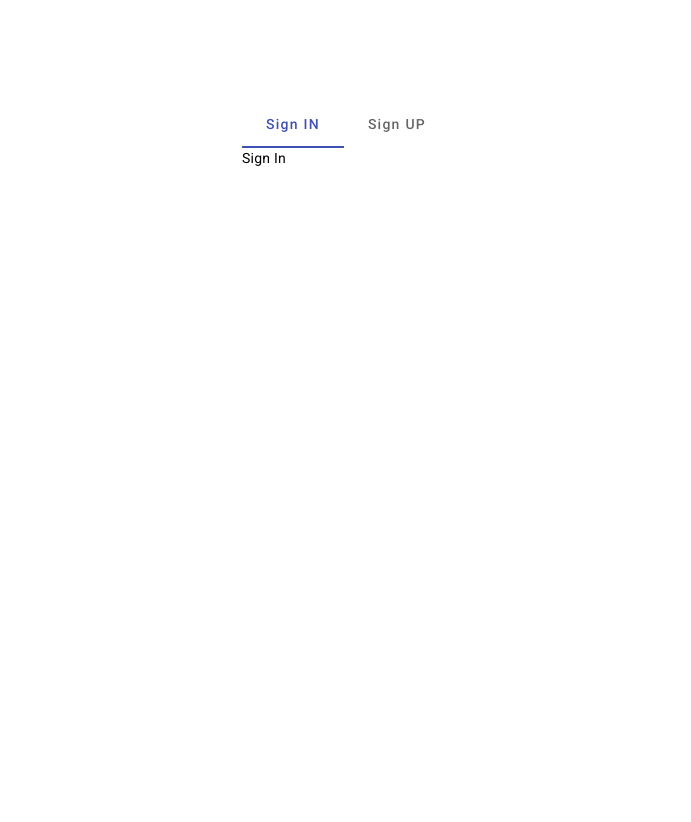
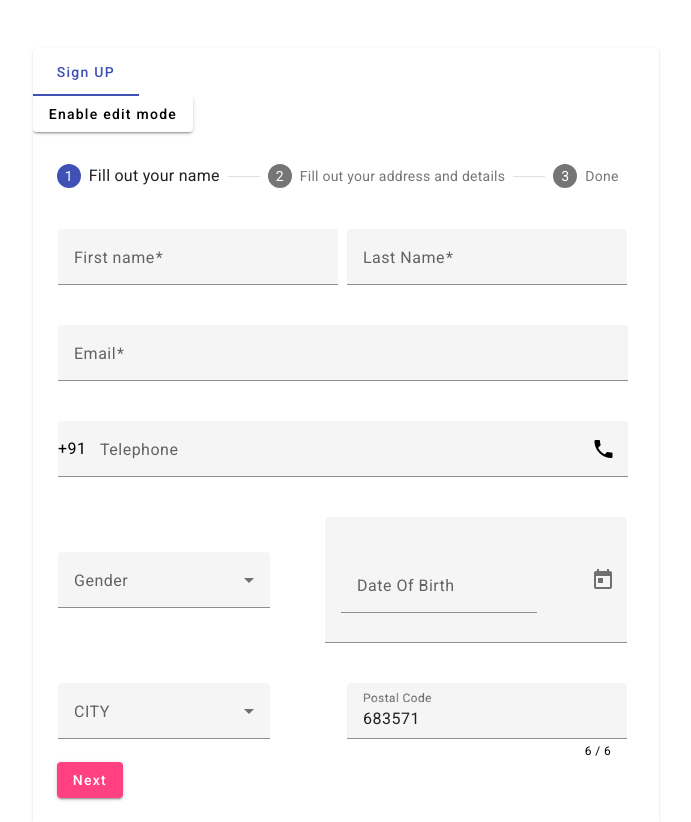
Before and after one commit to ajilvarghese/Insurance-website, an Angular app in the folder Insurance_claim_team-2/insurance_web/: page /signup in a window 1280 px wide. Shown: the whole page, without its empty margins (294-985 px from the left). Before the commit the page ends 800 px from the top, so only its background shows below. Built offline with nearby package versions, Linux system fonts and the light colour scheme.

Commit message:
new form

```diff
--- a/Insurance_claim_team-2/insurance_web/src/app/sign-up/sign-up.component.css
+++ b/Insurance_claim_team-2/insurance_web/src/app/sign-up/sign-up.component.css
@@ -4,7 +4,7 @@
     flex-direction: column;
     justify-content: center;
     align-items: center;
-    top: 5rem;
+    top: 3rem;
 }
 .divcard{
    border: 1px solid silver;
@@ -20,6 +20,14 @@
   .example-full-width {
     width: 100%;
   }
+  .mat-stepper-horizontal {
+    margin-top: 8px;
+  }
+
+  .mat-mdc-form-field {
+    margin-top: 16px;
+  }
+
 
 
 
--- a/Insurance_claim_team-2/insurance_web/src/app/sign-up/sign-up.component.html
+++ b/Insurance_claim_team-2/insurance_web/src/app/sign-up/sign-up.component.html
@@ -1,25 +1,25 @@
-
-<br>
-<div class="tabclass">
-    <mat-tab-group mat-stretch-tabs="false" mat-align-tabs="start">
-        <mat-tab label="Sign IN">Sign In</mat-tab>
-
-        <mat-tab label="Sign UP">
-            <div class="divcard">
-            <mat-card>
-                <mat-card-header>
-
-                    <form class="example-form">
 
 
+<div class="tabclass">
+  <mat-card>
+  <mat-tab-group mat-stretch-tabs="false" mat-align-tabs="start">
+      <mat-tab label="Sign UP">
+<button mat-raised-button (click)="isEditable = !isEditable">
+  {{!isEditable ? 'Enable edit mode' : 'Disable edit mode'}}
+</button>
+
+<mat-stepper linear #stepper>
+  <mat-step [stepControl]="firstFormGroup" [editable]="isEditable">
+    <form [formGroup]="firstFormGroup">
+      <ng-template matStepLabel>Fill out your name</ng-template>
       <table class="example-full-width" cellspacing="0"><tr>
         <td><mat-form-field class="example-full-width">
           <mat-label>First name</mat-label>
-                            <input matInput>
+          <input matInput formControlName="firstCtrl" placeholder="First name" required>
         </mat-form-field></td>
         <td><mat-form-field class="example-full-width">
           <mat-label>Last Name</mat-label>
-                            <input matInput>
+          <input matInput formControlName="firstCtrl" placeholder="Last name" required>
         </mat-form-field></td>
       </tr></table>
       <table class="example-full-width" cellspacing="0"><tr>
@@ -49,7 +49,7 @@
     </tr></table>
     <table class="example-full-width" cellspacing="0"><tr>
       <td>
-                          <!-- <h3>I identified as</h3> -->
+
         <mat-form-field appearance="fill">
         <mat-label>Gender</mat-label>
         <mat-select>
@@ -65,7 +65,7 @@
         <mat-form-field appearance="fill">
           <mat-label>Date Of Birth</mat-label>
           <input matInput [matDatepicker]="picker"></mat-form-field>
-                            <!-- <mat-hint>MM/DD/YYYY</mat-hint> -->
+
           <mat-datepicker-toggle matIconSuffix [for]="picker"></mat-datepicker-toggle>
           <mat-datepicker #picker></mat-datepicker>
         </mat-form-field>
@@ -96,22 +96,61 @@
     </tr></table>
 
 
+
+      <div>
+        <button mat-button matStepperNext mat-raised-button color="accent">Next</button>
+      </div>
     </form>
+  </mat-step>
 
-                </mat-card-header>
-                <mat-card-actions align="end">
-                    <!-- <button mat-raised-button color="primary">Back <--</button>&nbsp; -->
-                    <button mat-raised-button color="accent">Next --></button>
-                </mat-card-actions>
-              </mat-card>
-            </div>
+  <mat-step [stepControl]="secondFormGroup" [editable]="isEditable">
+    <form [formGroup]="secondFormGroup">
+      <ng-template matStepLabel>Fill out your address and details</ng-template>
+      <table class="example-full-width" cellspacing="0"><tr>
+        <td><mat-form-field>
+          <textarea matInput formControlName="secondCtrl" placeholder="Address" required></textarea>
+        </mat-form-field></td>
+      </tr></table>
+      <table class="example-full-width" cellspacing="0"><tr>
+        <td><mat-form-field class="example-full-width">
+          <mat-label>GOVT ID</mat-label>
+          <input matInput>
+        </mat-form-field></td>
+      </tr></table>
+      <table class="example-full-width" cellspacing="0"><tr>
+        <td>
+          <h3>Do you have any existing illness or medical record ?</h3>
+      <mat-selection-list #shoes>
+        <mat-list-option *ngFor="let illness of cause">
+          {{illness}}
+        </mat-list-option>
+      </mat-selection-list></td>
+    </tr></table>
+
+      <p>
+        Options selected: {{shoes.selectedOptions.selected.length}}
+      </p>
 
 
-        </mat-tab>
-
-    </mat-tab-group>
-
-
-
+      <!-- <mat-form-field appearance="fill">
+        <mat-label>Address</mat-label>
+        <input matInput formControlName="secondCtrl" placeholder="Ex. 1 Main St, New York, NY"
+               required>
+      </mat-form-field> -->
+      <div>
+        <button mat-button matStepperPrevious>Back</button>
+        <button mat-button matStepperNext>Next</button>
+      </div>
+    </form>
+  </mat-step>
+  <mat-step>
+    <ng-template matStepLabel>Done</ng-template>
+    <p>You are now done.</p>
+    <div>
+      <button mat-button matStepperPrevious>Back</button>
+      <button mat-button (click)="stepper.reset()">Reset</button>
+      <button type="submit" mat-raised-button color="accent">submit</button>
 
     </div>
+  </mat-step>
+</mat-stepper>
--- a/Insurance_claim_team-2/insurance_web/src/app/sign-up/sign-up.component.ts
+++ b/Insurance_claim_team-2/insurance_web/src/app/sign-up/sign-up.component.ts
@@ -1,5 +1,5 @@
 import { Component } from '@angular/core';
-import {FormControl, FormGroupDirective, NgForm, Validators} from '@angular/forms';
+import {FormBuilder, FormControl, FormGroupDirective, NgForm, Validators} from '@angular/forms';
 import {ErrorStateMatcher} from '@angular/material/core';
 
 /** Error when invalid control is dirty, touched, or submitted. */
@@ -46,4 +46,15 @@ export class SignUpComponent {
   matcher = new MyErrorStateMatcher();
   hide = true;
 
+  firstFormGroup = this.formbulder.group({
+    firstCtrl: ['', Validators.required],
+  });
+  secondFormGroup = this.formbulder.group({
+    secondCtrl: ['', Validators.required],
+  });
+  isEditable = false;
+  cause: string[] = ['Diabetes', 'Diabetic', 'Hypertensive', 'hypertension', 'High Blood Pressure'];
+
+  constructor(private formbulder:FormBuilder) {}
+
 }
--- a/Insurance_claim_team-2/insurance_web/src/app/signup1/signup1.component.css
+++ b/Insurance_claim_team-2/insurance_web/src/app/signup1/signup1.component.css
@@ -0,0 +1,32 @@
+.tabclass{
+    position: relative;
+    display: flex;
+    flex-direction: column;
+    justify-content: center;
+    align-items: center;
+    top: 5rem;
+    border: 1px solid silver;
+    border-radius: 0.5rem;
+    width: 100%;
+}
+.divcard{
+   border: 1px solid silver;
+   border-radius: 0.5rem;
+   width: 100;
+}
+.example-form {
+    min-width: 150px;
+    max-width: 500px;
+    width: 100%;
+  }
+
+  .example-full-width {
+    width: 100%;
+  }
+
+
+
+
+  td {
+    padding-right: 8px;
+  }
--- a/Insurance_claim_team-2/insurance_web/src/app/signup1/signup1.component.html
+++ b/Insurance_claim_team-2/insurance_web/src/app/signup1/signup1.component.html
@@ -2,7 +2,7 @@
 <br>
 <div class="tabclass">
     <mat-tab-group mat-stretch-tabs="false" mat-align-tabs="start">
-        <mat-tab label="Sign IN">Sign In</mat-tab>
+        <!-- <mat-tab label="Sign IN">Sign In</mat-tab> -->
 
         <mat-tab label="Sign UP">
             <div class="divcard">
@@ -13,15 +13,30 @@
 
 
                         <table class="example-full-width" cellspacing="0"><tr>
+                          <td><mat-form-field>
+                            <textarea matInput placeholder="Address"></textarea>
+                          </mat-form-field></td>
+                        </tr></table>
+                        <table class="example-full-width" cellspacing="0"><tr>
                           <td><mat-form-field class="example-full-width">
-                            <mat-label>First name</mat-label>
-                            <input matInput>
-                          </mat-form-field></td>
-                          <td><mat-form-field class="example-full-width">
-                            <mat-label>Last Name</mat-label>
+                            <mat-label>GOVT ID</mat-label>
                             <input matInput>
                           </mat-form-field></td>
                         </tr></table>
+                        <table class="example-full-width" cellspacing="0"><tr>
+                          <td>
+                            <h3>Do you have any existing illness or medical record ?</h3>
+                        <mat-selection-list #shoes>
+                          <mat-list-option *ngFor="let illness of cause">
+                            {{illness}}
+                          </mat-list-option>
+                        </mat-selection-list></td>
+                      </tr></table>
+
+                        <p>
+                          Options selected: {{shoes.selectedOptions.selected.length}}
+                        </p>
+
 
 
                     </form>
--- a/Insurance_claim_team-2/insurance_web/src/app/signup1/signup1.component.ts
+++ b/Insurance_claim_team-2/insurance_web/src/app/signup1/signup1.component.ts
@@ -7,4 +7,6 @@ import { Component } from '@angular/core';
 })
 export class Signup1Component {
 
+  cause: string[] = ['Diabetes', 'Diabetic', 'Hypertensive', 'hypertension', 'High Blood Pressure'];
+
 }
```
Also changed, not shown: Insurance_claim_team-2/insurance_web/src/app/app.module.ts (+5 -5 lines). Lines whose indentation alone changed are shown as unchanged.
